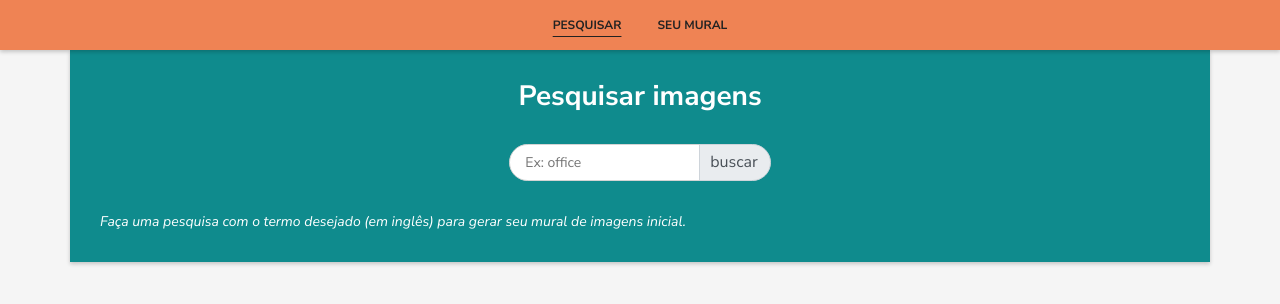
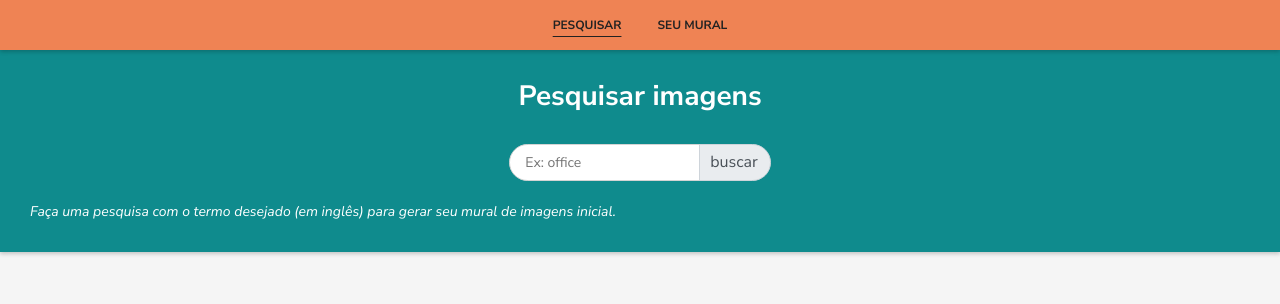
Before and after one commit to hugobrancowb/mural-ang-app, an Angular app: page / in a window 1280 px wide. Shown: the top 304 px of the page. Built offline with nearby package versions, Linux system fonts and the light colour scheme.

Commit message:
modificações dos elementos iniciais para versão desktop

```diff
--- a/src/app/layouts/home/home.component.scss
+++ b/src/app/layouts/home/home.component.scss
@@ -13,6 +13,7 @@ $darkpurple: #241E4E;
 
 div.main {
   width: 100%;
+  min-width: 100%;
   padding: 30px 15px;
   background-color: $green;
   box-shadow: 0 2px 4px 0 rgba(0,0,0,0.2);
@@ -26,8 +27,9 @@ div.main {
   }
 
   form {
-    margin: 30px auto;
+    margin: 30px auto 10px auto;
     width: 100%;
+    min-width: 100%;
     justify-content: center;
 
     input {
@@ -55,7 +57,7 @@ div.main {
       font-weight: 400;
       font-style: italic;
       font-size: 14px;
-      margin: 30px auto 0px auto;
+      margin: 20px auto 0px auto;
       color: #ffffff;
     }
   }
--- a/src/app/layouts/mural/mural.component.scss
+++ b/src/app/layouts/mural/mural.component.scss
@@ -13,6 +13,7 @@ $darkpurple: #241E4E;
 
 div.mural {
   width: 100%;
+  min-width: 100%;
   padding: 30px 15px;
   background-color: $green;
   box-shadow: 0 2px 4px 0 rgba(0,0,0,0.2);
@@ -31,6 +32,10 @@ div.mural {
     font-size: 14px;
     margin: 30px auto 0px auto;
     color: #ffffff;
+    text-align: center;
+    @media (min-width: 960px) {
+      font-size: 16px;
+    }
   }
 }
 
@@ -44,5 +49,9 @@ div.lista-vazia {
     font-style: italic;
     font-size: 16px;
     color: #222222;
+    text-align: center;
+    @media (min-width: 960px) {
+      font-size: 18px;
+    }
   }
 }
```
